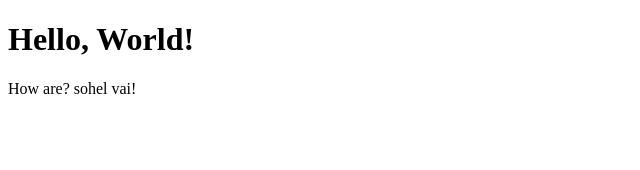
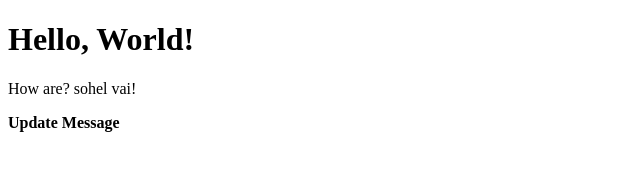
Before and after one commit to SohelDewan/Web_Design, a plain HTML site: page index.html in a window 1280 px wide. Shown: the whole page, without its empty margins (0-640 px from the left). Drawn offline with Linux system fonts and the light colour scheme.

Commit message:
my update message

```diff
--- a/index.html
+++ b/index.html
@@ -9,5 +9,6 @@
 <body>
     <h1>Hello, World!</h1>
     <p>How are? sohel vai!</p>
+    <strong>Update Message</strong>
 </body>
 </html>
```
